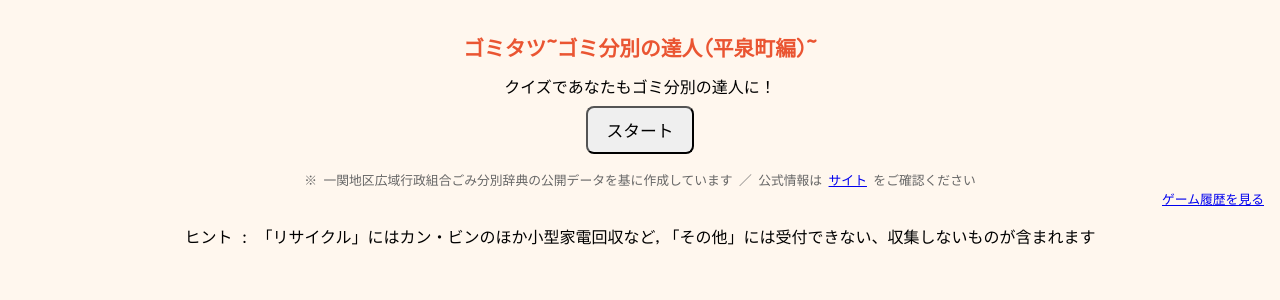
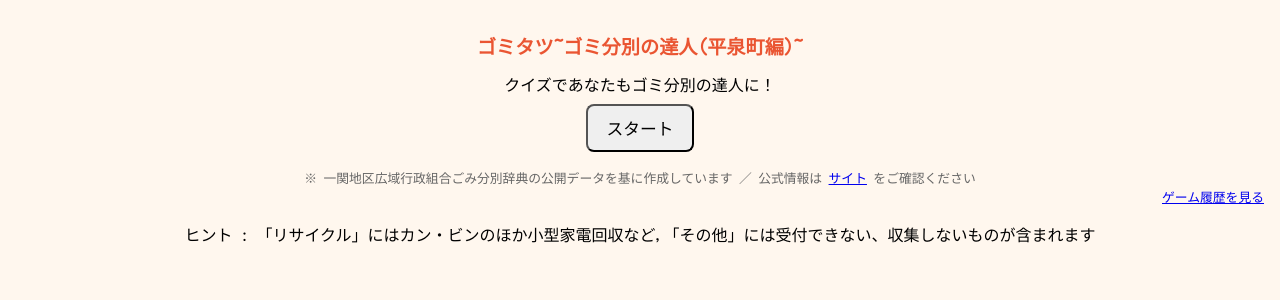
Before and after one commit to evergreen90/garbage-game, a Flask app: page / in a window 1280 px wide. Shown: the top 300 px of the page. Run offline with Flask 3, Linux system fonts and the light colour scheme.

Commit message:
css修正3

```diff
--- a/static/style.css
+++ b/static/style.css
@@ -10,7 +10,7 @@ body {
 }
 
 #title {
-    font-size: 1.3em;
+    font-size: 1.2em;
     font-weight: 700;
     margin: 8px 0 12px;
     color: #ea5532;
```
